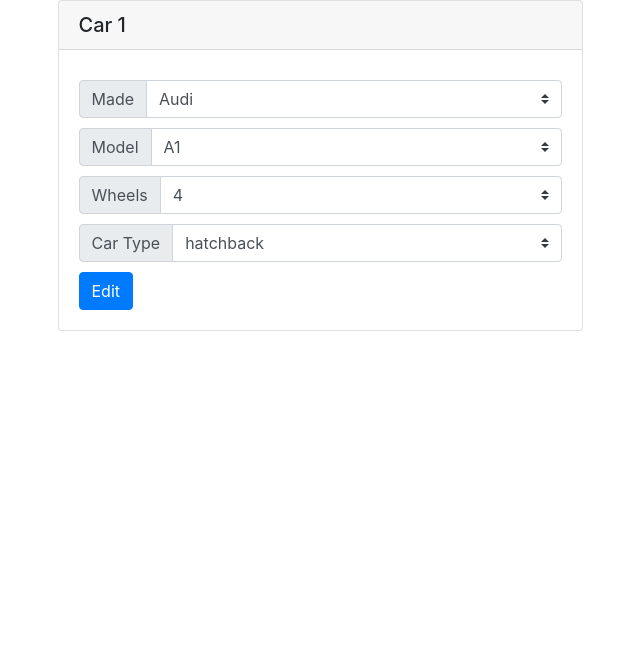
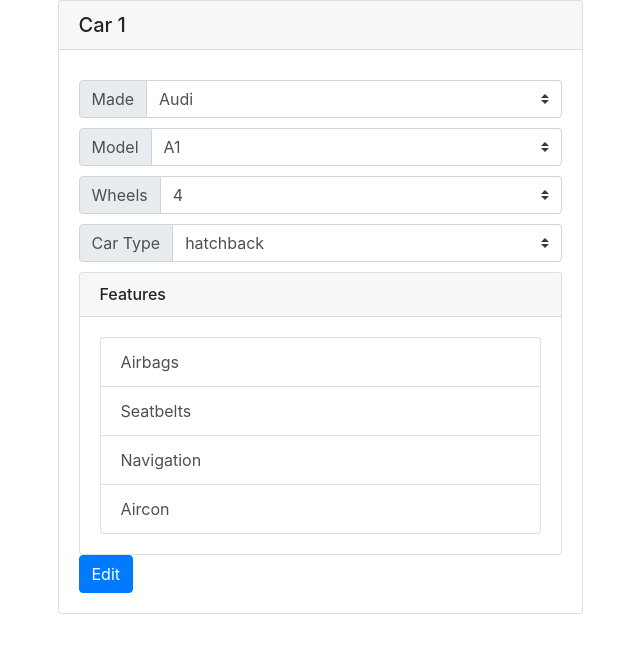
Before and after one commit to QianPengJeff/carsales-app-project, an Angular app: page /edit/1 in a window 1280 px wide. Shown: the top 650 px of the page, without its empty margins (320-960 px from the left). Built offline with nearby package versions, Linux system fonts and the light colour scheme; data requests are answered from the project's data file.

Commit message:
created feature-selector component

```diff
--- a/src/app/edit-vehicle-details/edit-vehicle-details.component.html
+++ b/src/app/edit-vehicle-details/edit-vehicle-details.component.html
@@ -44,6 +44,7 @@
                 </option>
               </select>
             </div>
+            <app-features-selector [parentData]="vehicle"></app-features-selector>
           <button class="btn btn-primary">Edit</button>
         </div>
       </div>
--- a/src/app/features-selector/features-selector.component.html
+++ b/src/app/features-selector/features-selector.component.html
@@ -1,3 +1,10 @@
-<p>
-  features-selector works!
-</p>
+  <div class="card">
+    <h6 class="card-header">Features</h6>
+    <div class="card-body">
+      <div class="list-group">
+        <button type="button" class="list-group-item list-group-item-action" *ngFor="let feature of parentData?.features">
+          {{feature}}
+        </button>
+      </div>
+    </div>
+  </div>
--- a/src/app/features-selector/features-selector.component.ts
+++ b/src/app/features-selector/features-selector.component.ts
@@ -1,4 +1,4 @@
-import { Component, OnInit } from '@angular/core';
+import { Component, OnInit, Input } from '@angular/core';
 
 @Component({
   selector: 'app-features-selector',
@@ -7,6 +7,8 @@
 })
 export class FeaturesSelectorComponent implements OnInit {
 
+  @Input() public parentData;
+
   constructor() { }
 
   ngOnInit() {
```
